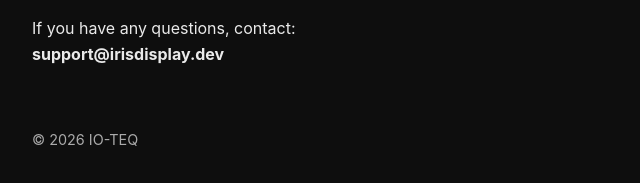
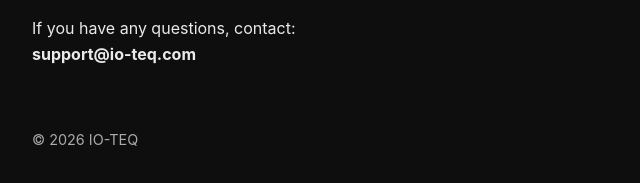
Before and after one commit to aeoberto/iris-legal, a plain HTML site: page index.html in a window 1280 px wide. Shown: the part 755-938 px from the top of the page, 208-848 px from the left. Drawn offline with Linux system fonts and the light colour scheme.

Commit message:
Update index.html

```diff
--- a/index.html
+++ b/index.html
@@ -66,7 +66,7 @@ limited to authorized devices.
 <h2>Contact</h2>
 <p>
 If you have any questions, contact:<br>
-<strong>support@irisdisplay.dev</strong>
+<strong>support@io-teq.com</strong>
 </p>
 
 <footer>
```
